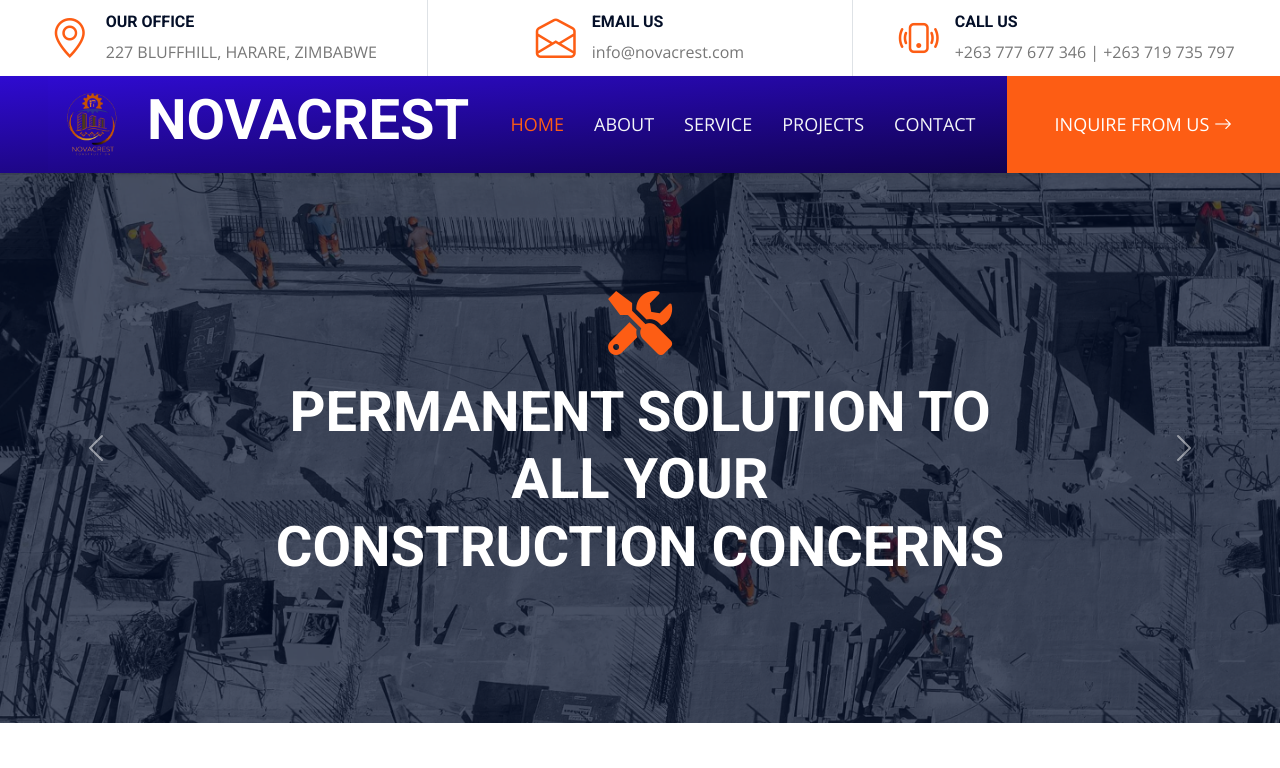
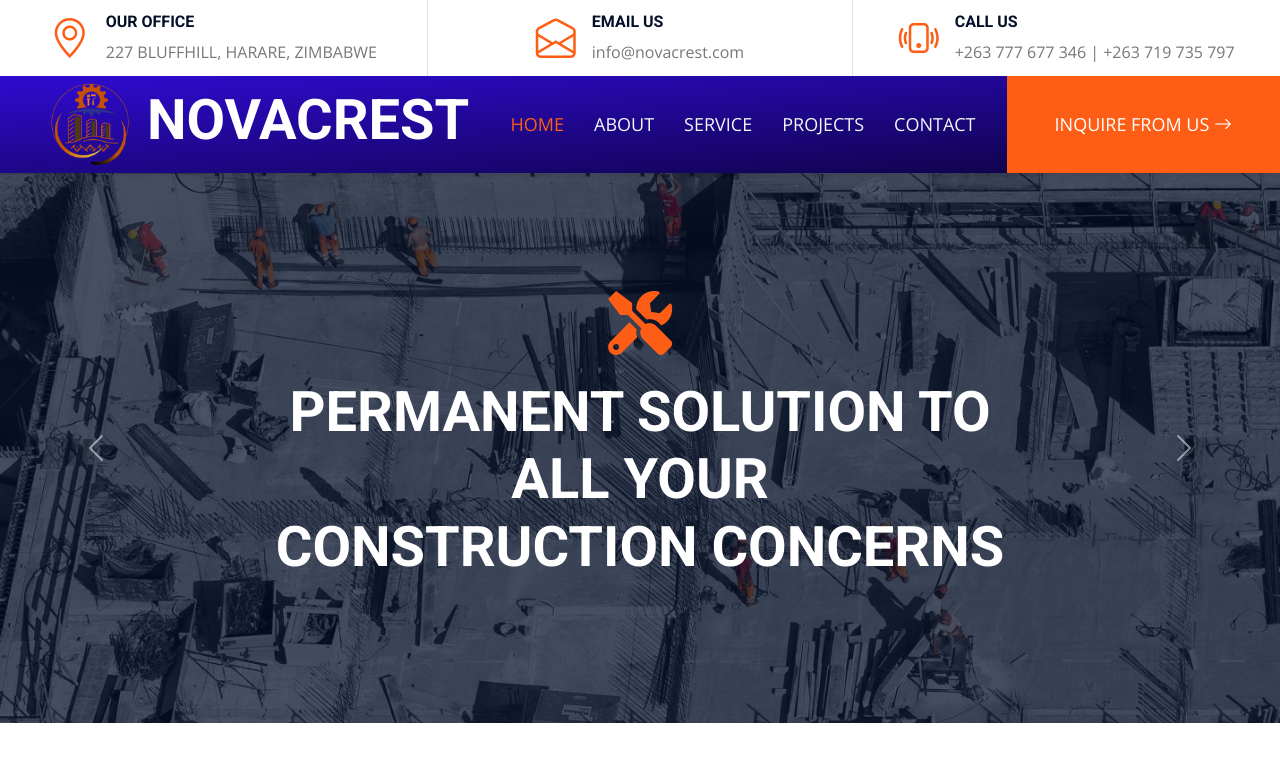
Before and after one commit to Jerez-M/novacrest-construction, a plain HTML site: page index.html in a window 1280 px wide. Shown: the top 768 px of the page. Drawn offline with nearby package versions, Linux system fonts and the light colour scheme.

Commit message:
Added more logos

```diff
--- a/index.html
+++ b/index.html
@@ -89,7 +89,7 @@
         <nav class="navbar navbar-expand-lg bg-dark bg-animated navbar-dark py-3 py-lg-0">
             <a href="index.html" class="navbar-brand">
                 <h1 class="m-0 display-4 text-uppercase text-white">
-                    <img class="logo" src="img/novacrest-logo-no-bg.png" alt="novacrest logo"/>
+                    <img class="logo" src="img/nova-logo-no-bg.png" alt="novacrest logo"/>
                     NOVACREST
                 </h1>
             </a>
@@ -1082,7 +1082,7 @@
             <div class="col-lg-6 pe-lg-5">
                 <a href="index.html" class="navbar-brand">
                     <h1 class="m-0 display-4 text-uppercase text-white">
-                        <img class="logo" src="img/novacrest-logo-no-bg.png" alt="novacrest logo"/>
+                        <img class="logo" src="img/nova-logo-no-bg.png" alt="novacrest logo"/>
                         NOVACREST
                     </h1>
                 </a>
@@ -1119,7 +1119,7 @@
                         </div>
                     </div>
                     <div class="col-sm-6">
-                        <img class="w-100" src="img/novacrest-logo-no-bg.png" alt="novacrest logo" style="max-height: 200px; object-fit: contain;"/>
+                        <img class="w-100" src="img/nova-logo-no-bg.png" alt="novacrest logo" style="max-height: 200px; object-fit: contain;"/>
                     </div>
                     <!-- <div class="col-sm-6">
                         <h4 class="text-white text-uppercase mb-4">Popular Links</h4>
```
Also changed, not shown: img/nova-logo-no-bg.png (added), img/nova-logo-white-bg.png (added), img/nova-logo.png (added), img/novacrest-logo-no-bg.png (deleted), img/novacrest-logo.png (deleted), img/novacrest-logos/with-name-grey-animated.png (added), img/novacrest-logos/with-name-grey-bg.png (added), img/novacrest-logos/with-name-white-bg.png (added), img/novacrest-logos/with-name.png (added), img/novacrest-logos/without-name-white-bg.png (added), img/novacrest-logos/without-name.png (added).
